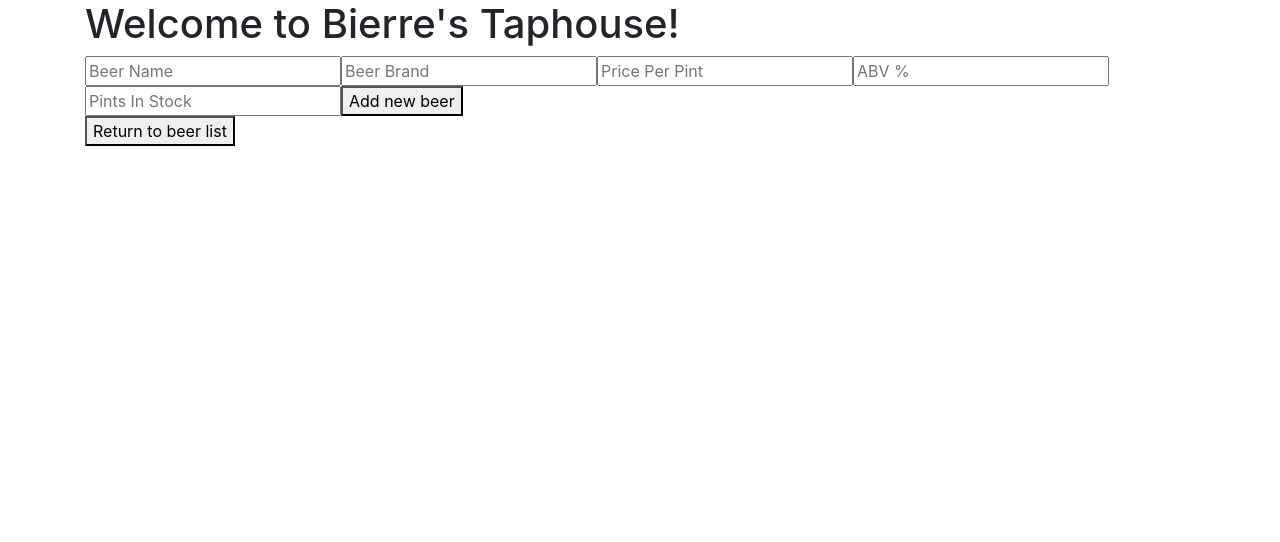
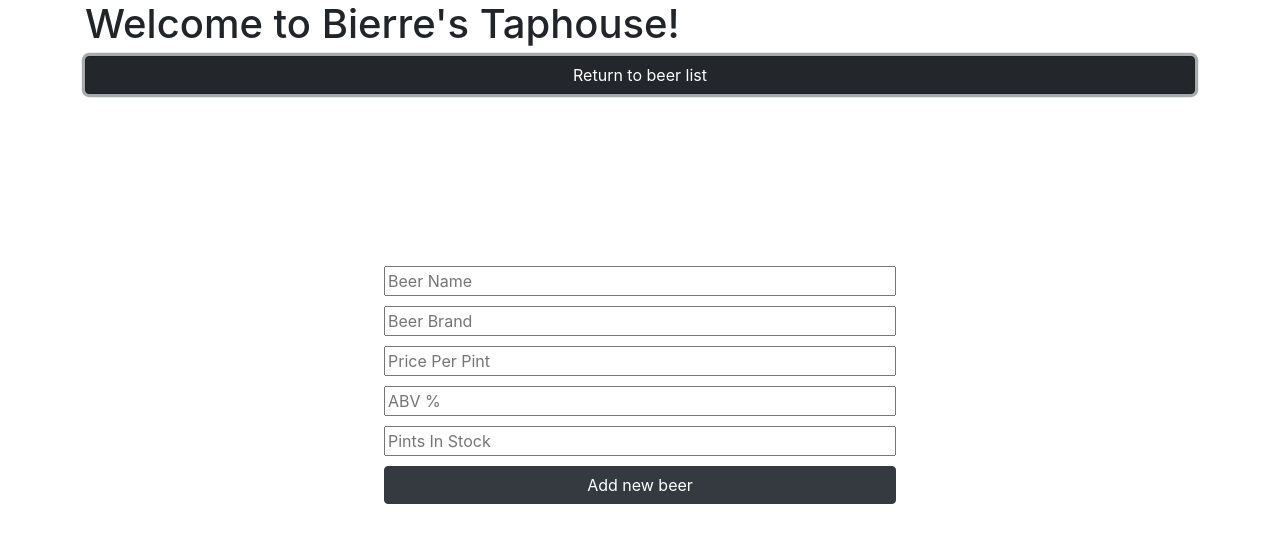
Before and after one commit to MaxBrockbank/Bierres_Taphouse, a React (Create React App) app: page / in a window 1280 px wide. Both pictures are taken after a click on the button "Add new beer". Shown: the top 542 px of the page. Built offline with nearby package versions, Linux system fonts and the light colour scheme.

Commit message:
add basic styling

```diff
--- a/src/App.css
+++ b/src/App.css
@@ -28,6 +28,49 @@
   color: #61dafb;
 }
 
+.formMatt, .detailsComp{
+  position: absolute;
+  top: 45%;
+  left: 50%;
+  width: 40%;
+  margin: 20px 0;
+  transform: translate(-50%, -50%);
+}
+
+.detailsComp button{
+  display: block;
+  margin: 10px 0 5px 0;
+  width: 100%;
+}
+
+.detailsComp input{
+  display: block;
+  margin: 10px 0 5px 0;
+  width: 100%;
+  padding: 5px 0;
+  border: 1px solid black;
+  border-radius: 5px;
+}
+
+.rowStyles{
+  margin-bottom: 10px;
+}
+
+.formMatt input{
+  display: block;
+  margin: 10px 0;
+  width: 100%;
+}
+
+.formMatt button{
+  width: 100%;
+}
+
+.returnBut{
+  width: 100%;
+}
+
+
 @keyframes App-logo-spin {
   from {
     transform: rotate(0deg);
--- a/src/Components/App.js
+++ b/src/Components/App.js
@@ -1,8 +1,9 @@
 import React from 'react';
+import 'bootstrap/dist/css/bootstrap.min.css';
 import Header from './Header';
 import Control from './Control';
+import './../App.css';
 import { Container } from 'react-bootstrap';
-import 'bootstrap/dist/css/bootstrap.min.css';
 function App() {
   return (
     <React.Fragment>
--- a/src/Components/BeerDetails.js
+++ b/src/Components/BeerDetails.js
@@ -1,6 +1,8 @@
 import React from 'react';
 import PropTypes from 'prop-types';
 import * as $ from 'jquery';
+import './../App.css';
+import { Row, Col } from 'react-bootstrap';
 
 function BeerDetails(props){
   const { beer } = props;
@@ -16,18 +18,22 @@ function BeerDetails(props){
     if(num > 0 && num < 124){
       return(
       <React.Fragment>
-        <input type="number" name="restock" id="restock"/>
-        <button onClick={()=>props.onRestocking(beer.id, parseInt($("#restock").val()))}>Restock</button>
-        <button onClick={()=>props.onBuying(beer.id)}>Buy Beer</button>
+        <Row className="rowStyle">
+          <Col><input type="number" name="restock" id="restock" placeholder="restock amount"/></Col>
+          <Col><button onClick={()=>props.onRestocking(beer.id, parseInt($("#restock").val()))} className="btn btn-dark editBut">Restock</button></Col>
+        </Row>
+        <button onClick={()=>props.onBuying(beer.id)} className="btn btn-dark editBut">Buy Beer</button>
       </React.Fragment>
       )
     } else if(num > 0){
-      return <button onClick={()=>props.onBuying(beer.id)}>Buy Beer</button>
+      return <button onClick={()=>props.onBuying(beer.id)} className="btn btn-dark editBut">Buy Beer</button>
     } else if(num < 124){
       return(
       <React.Fragment>
-        <input type="number" name="restock" id="restock"/>
-        <button onClick={()=>props.onRestocking(beer.id, parseInt($("#restock").val()))}>Restock</button>
+        <Row className="rowStyle">
+          <Col><input type="number" name="restock" id="restock" placeholder="restock amount"/></Col>
+          <Col><button onClick={()=>props.onRestocking(beer.id, parseInt($("#restock").val()))} className="btn btn-dark editBut">Restock</button></Col>
+        </Row>
       </React.Fragment>
       );
     }
@@ -36,14 +42,16 @@ function BeerDetails(props){
   const stockElements = checkquanity(beer.quantity);
   return(
     <React.Fragment>
+        <div className="detailsComp">
           <h3>{beer.brand}</h3>
           <h3>{beer.name}</h3>
           <h4>${beer.price} Per Pint</h4>
           <h4>{beer.ABV}%</h4>
           {messages}
           {stockElements}
-        <button onClick={props.onClickingEdit}>Edit this Beer</button>
-        <button onClick ={() => props.onClickingDelete(beer.id)}>Delete this beer</button>
+          <button onClick={props.onClickingEdit} className="btn btn-dark editBut">Edit this Beer</button>
+          <button onClick ={() => props.onClickingDelete(beer.id)} className="btn btn-dark editBut">Delete this beer</button>
+        </div>
     </React.Fragment>
   );
 }
--- a/src/Components/BeerList.js
+++ b/src/Components/BeerList.js
@@ -2,6 +2,7 @@ import React from 'react';
 import Beer from './Beer';
 import PropTypes from 'prop-types';
 import { Row, Col } from 'react-bootstrap';
+import './../App.css';
 
 function BeerList(props){
 
--- a/src/Components/Control.js
+++ b/src/Components/Control.js
@@ -3,13 +3,21 @@ import BeerDetails from './BeerDetails';
 import BeerList from './BeerList';
 import NewBeerForm from './NewBeerForm';
 import EditBeerForm from './EditBeerForm';
-
+import './../App.css';
 class Control extends React.Component{
   constructor(props){
     super(props);
     this.state={
       formVisible: false,
-      masterBeerList:[],
+      masterBeerList:[
+        {
+          name: "Czech Pilsner",
+          brand: "Buoy",
+          price: 4.99,
+          ABV: 6.2,
+          quantity: 9
+        }
+      ],
       selectedBeer:null,
       editing: false
     }
@@ -113,7 +121,7 @@ class Control extends React.Component{
     return(
       <React.Fragment>
         {currentComponent}
-        <button onClick={this.handleClick}>{buttonText}</button>
+        <button onClick={this.handleClick} className="btn btn-dark returnBut">{buttonText}</button>
       </React.Fragment>
     );
   }
--- a/src/Components/EditBeerForm.js
+++ b/src/Components/EditBeerForm.js
@@ -1,6 +1,6 @@
 import React from 'react';
 import PropTypes from 'prop-types';
-
+import './../App.css';
 function EditBeerForm(props){
   const { beer } = props;
   function handleEditBeerFormSubmission(event){
@@ -9,13 +9,13 @@ function EditBeerForm(props){
   }
   return(
     <React.Fragment>
-      <form onSubmit={handleEditBeerFormSubmission}>
+      <form onSubmit={handleEditBeerFormSubmission} className="formMatt">
         <input type='text' name='name' placeholder='Beer Name' defaultValue={beer.name}/>
         <input type='text' name='brand' placeholder='Beer Brand'defaultValue={beer.brand}/>
         <input type='number' name='price' placeholder='Price Per Pint'defaultValue={beer.price}/>
         <input type='number' name='ABV' placeholder='ABV %'defaultValue={beer.ABV}/>
         <input type='number' name='quantity' placeholder='Pints In Stock'defaultValue={beer.quantity}/>
-        <button type='submit'>Edit this beer</button>
+        <button type='submit' className="btn btn-dark">Edit this beer</button>
       </form>
     </React.Fragment>
   )
--- a/src/Components/Header.js
+++ b/src/Components/Header.js
@@ -1,4 +1,5 @@
 import React from 'react';
+import './../App.css';
 
 function Header(){
   return(
--- a/src/Components/NewBeerForm.js
+++ b/src/Components/NewBeerForm.js
@@ -2,6 +2,7 @@ import React from 'react';
 import ReusableForm from './ResuseableForm';
 import PropTypes from 'prop-types';
 import { v4 } from 'uuid';
+import './../App.css';
 
 function NewBeerForm(props){
 
--- a/src/Components/ResuseableForm.js
+++ b/src/Components/ResuseableForm.js
@@ -1,16 +1,16 @@
 import React from 'react';
 import PropTypes from 'prop-types';
-
+import './../App.css';
 function ReusableForm(props){
   return(
     <React.Fragment>
-      <form onSubmit={props.formSubmissionHandler}>
+      <form onSubmit={props.formSubmissionHandler} className="formMatt">
         <input type='text' name='name' placeholder='Beer Name'/>
         <input type='text' name='brand' placeholder='Beer Brand'/>
         <input type='number' name='price' placeholder='Price Per Pint'/>
         <input type='number' name='ABV' placeholder='ABV %'/>
         <input type='number' name='quantity' placeholder='Pints In Stock'/>
-        <button type='submit'>{props.buttonText}</button>
+        <button type='submit' className="btn btn-dark">{props.buttonText}</button>
       </form>
     </React.Fragment>
   );
```
Lines whose indentation alone changed are shown as unchanged.
